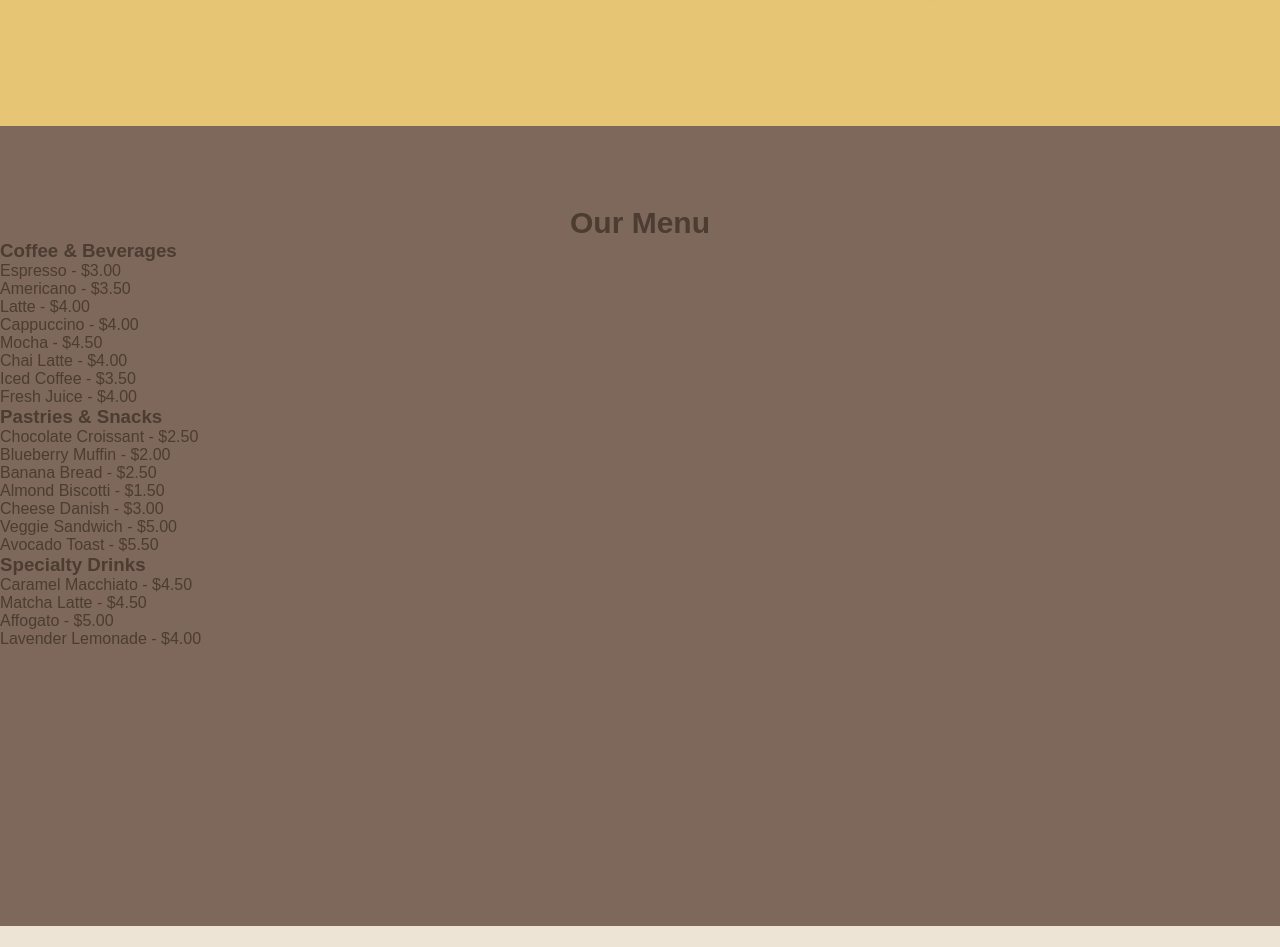
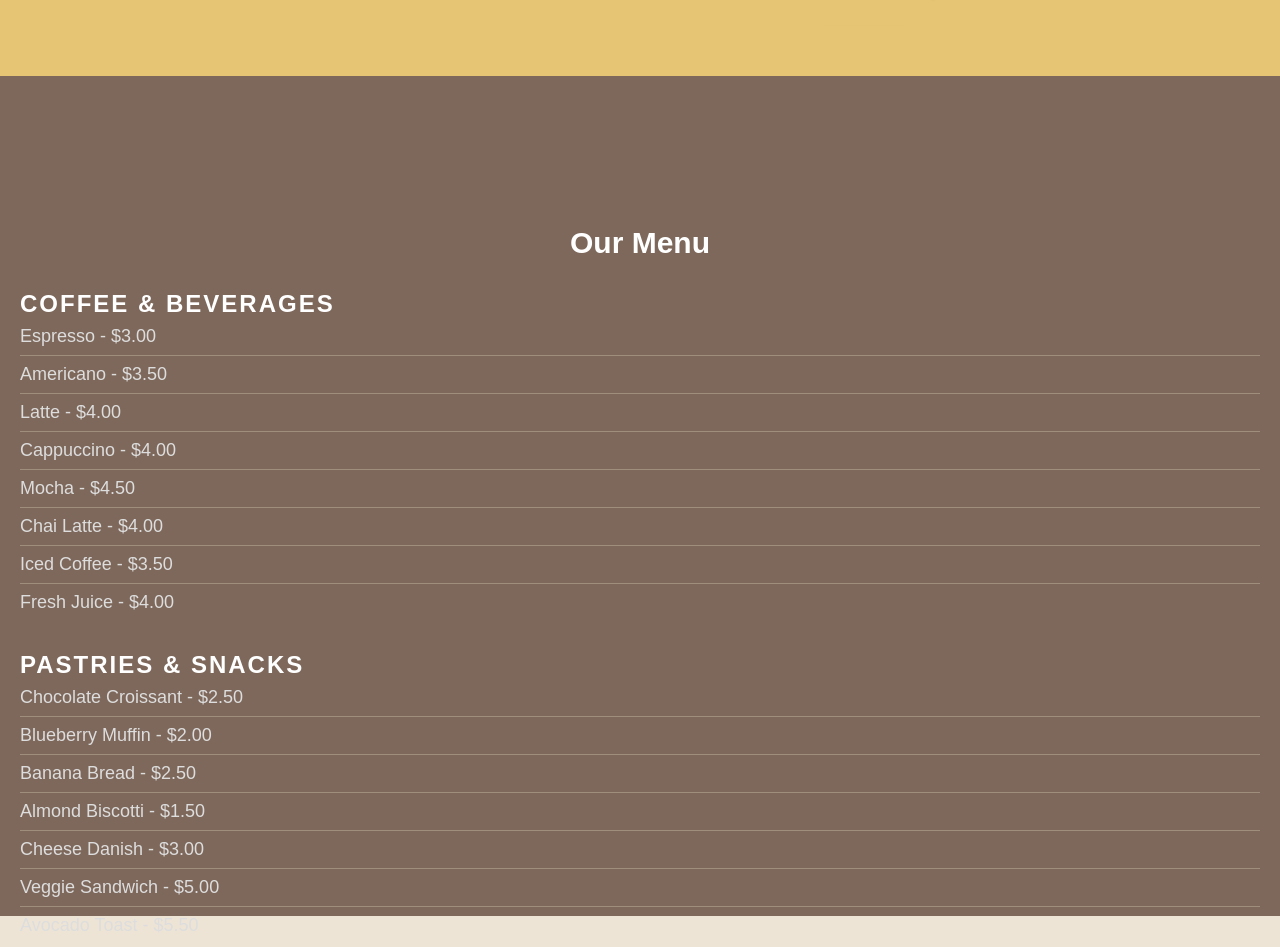
Before and after one commit to Bambii21/cozycup_abados-gullos, a plain HTML site: page index.html in a window 1280 px wide. Shown: the part 736-1683 px from the top of the page. Drawn offline with Linux system fonts and the light colour scheme.

Commit message:
added css for menu

```diff
--- a/css/styles.css
+++ b/css/styles.css
@@ -163,17 +163,53 @@ nav a:hover {
   height: 100vh;
   width: auto;
   background-color: #7e685b;
-
-
+  color: #fff;
+  font-family: 'Arial', sans-serif;
+  padding: 20px;
 }
 
 .menu h2 {
-
   text-align: center;
   font-size: 30px;
   margin-top: 50px;
-  padding-top:80px ;
+  padding-top: 80px;
+  color: #fff;
+}
 
+.menu h3 {
+  font-size: 24px;
+  color: #fff;
+  margin-top: 30px;
+  text-transform: uppercase;
+  letter-spacing: 2px;
+}
+
+.menu ul {
+  list-style-type: none;
+  padding: 0;
+}
+
+.menu ul li {
+  font-size: 18px;
+  color: #ddd;
+  padding: 8px 0;
+  border-bottom: 1px solid #9e8e7b;
+}
+
+.menu ul li:last-child {
+  border-bottom: none;
+}
+
+.menu ul li span {
+  font-weight: bold;
+  color: #fff;
+}
+
+
+.menu ul li:hover {
+  background-color: #9e8e7b;
+  color: #fff;
+  cursor: pointer;
 }
 
 .about {
```
